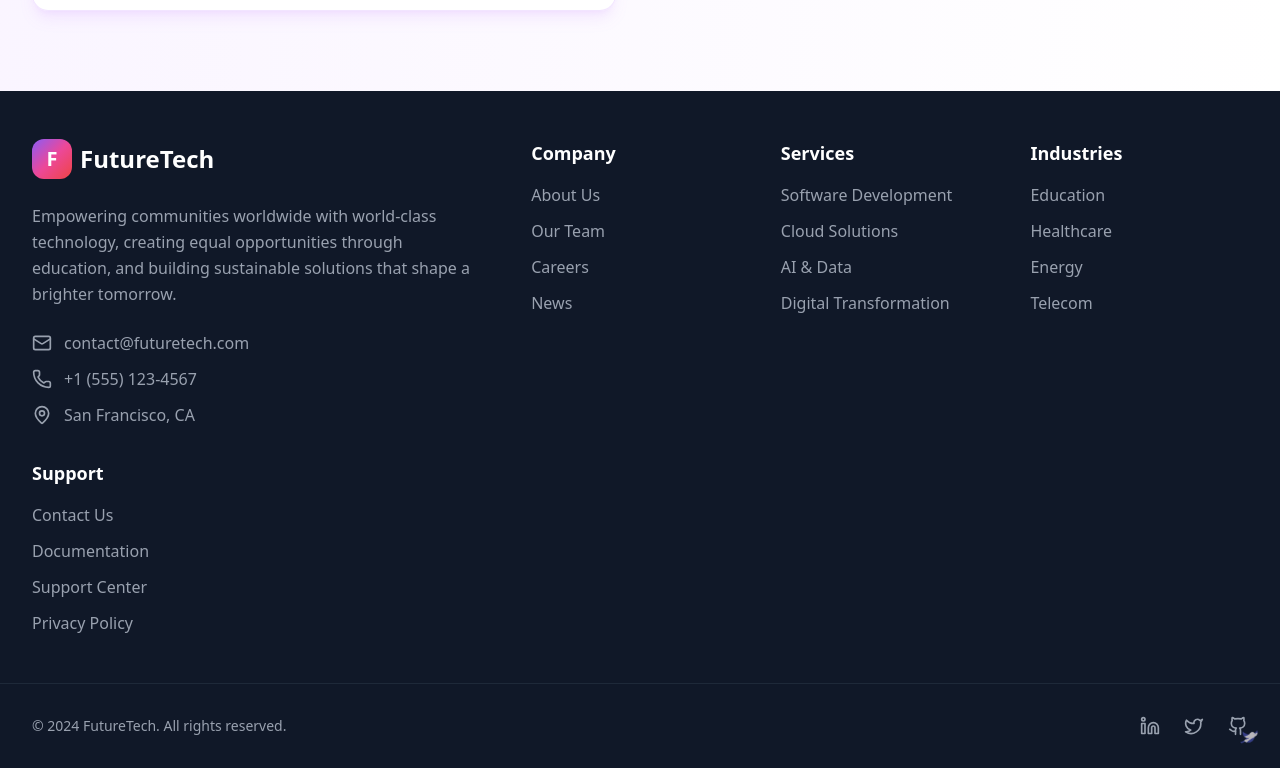
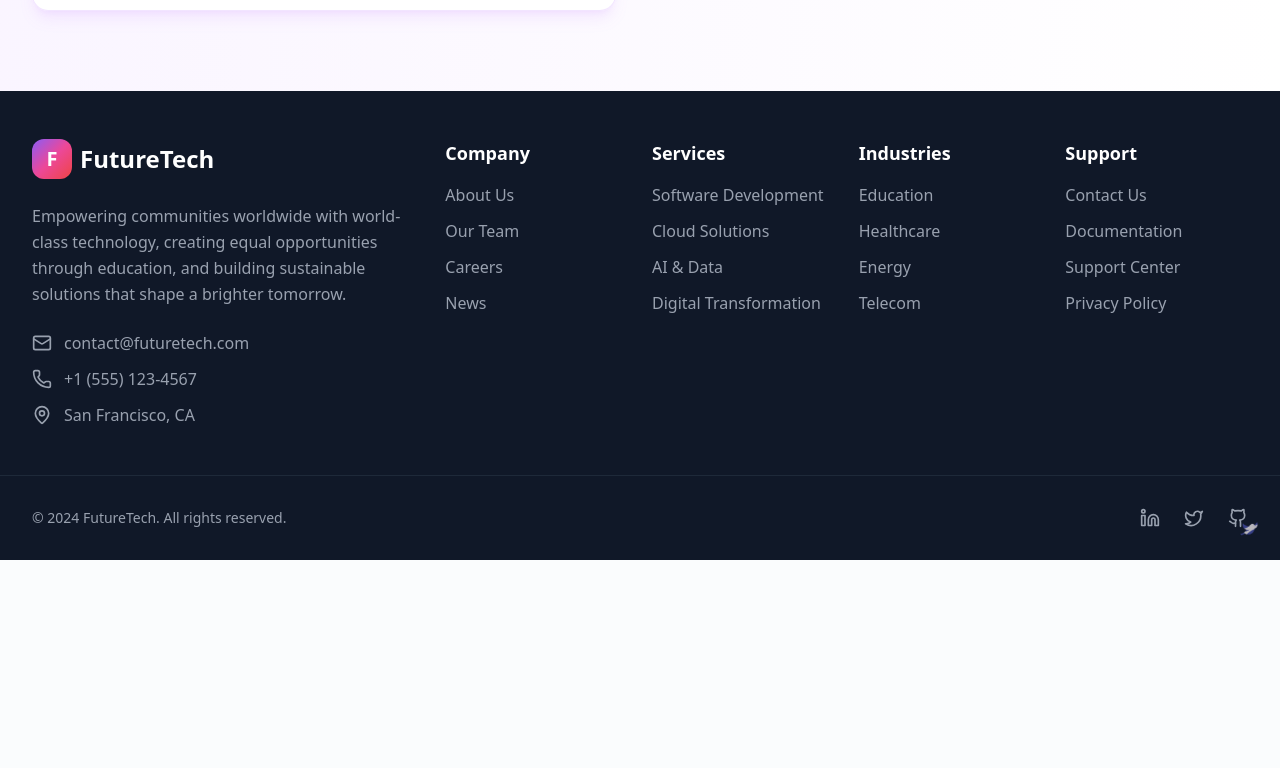
Before and after one commit to TangevvaGadad/futuretech, a Next.js app: page /about in a window 1280 px wide. Shown: the part 1677-2445 px from the top of the page. After the commit the page ends 2237 px from the top, so only its background shows below. Built offline with nearby package versions, Linux system fonts and the light colour scheme.

Commit message:
footer adjusted

```diff
--- a/src/components/footer.tsx
+++ b/src/components/footer.tsx
@@ -51,7 +51,7 @@ const Footer = () => {
       {/* Main Footer Content */}
       <div className="py-12">
         <div className="max-w-7xl mx-auto px-4 sm:px-6 lg:px-8">
-          <div className="grid grid-cols-1 md:grid-cols-2 lg:grid-cols-5 gap-8">
+          <div className="grid grid-cols-1 sm:grid-cols-2 md:grid-cols-3 lg:grid-cols-6 gap-6">
             {/* Company Info */}
             <div className="lg:col-span-2">
               <motion.div
@@ -94,16 +94,17 @@ const Footer = () => {
                 whileInView={{ opacity: 1, y: 0 }}
                 viewport={{ once: true }}
                 transition={{ delay: index * 0.1 }}
+                className="flex flex-col"
               >
-                <h4 className="text-lg font-semibold mb-4 capitalize">
+                <h4 className="text-lg font-semibold mb-4 capitalize text-white">
                   {category}
                 </h4>
-                <ul className="space-y-3">
+                <ul className="space-y-3 flex-1">
                   {links.map((link) => (
                     <li key={link.name}>
                       <a
                         href={link.href}
-                        className="text-gray-400 hover-link"
+                        className="text-gray-400 hover:text-white transition-colors duration-200 hover:underline"
                       >
                         {link.name}
                       </a>
```
